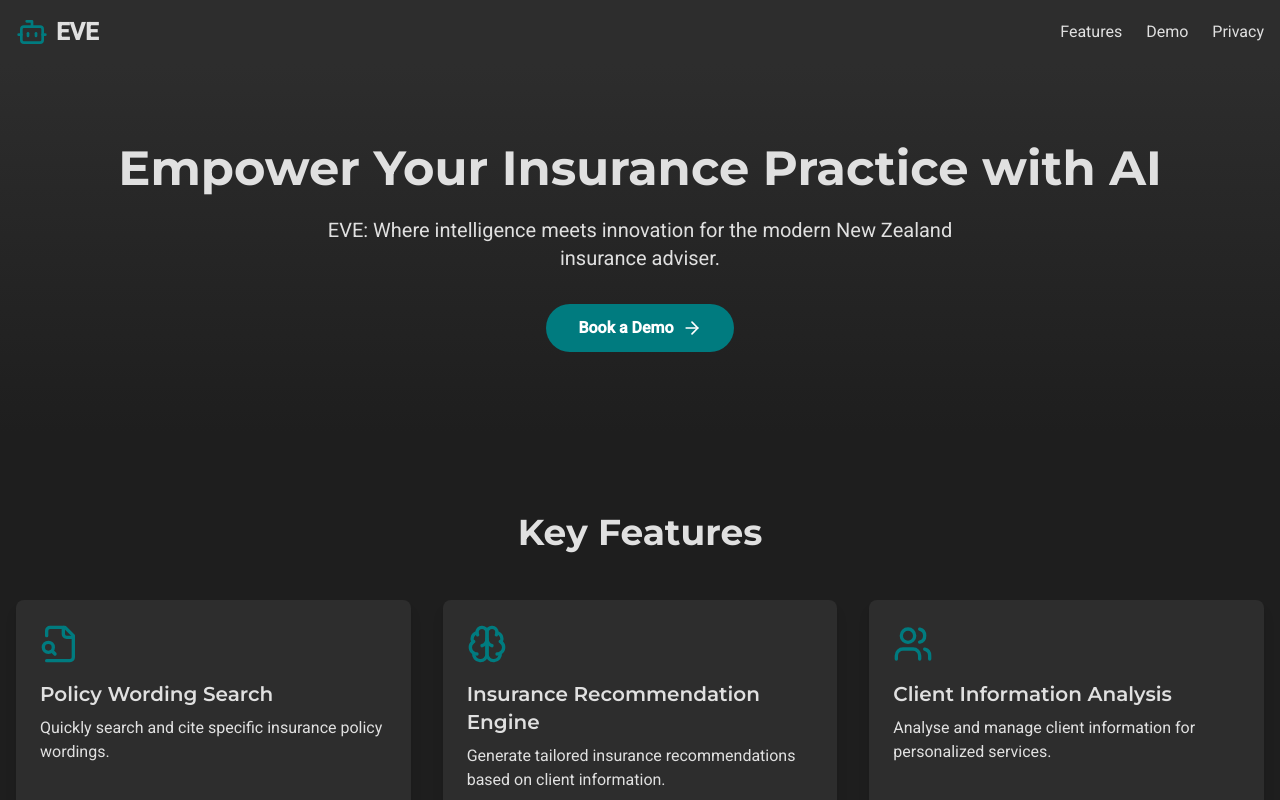
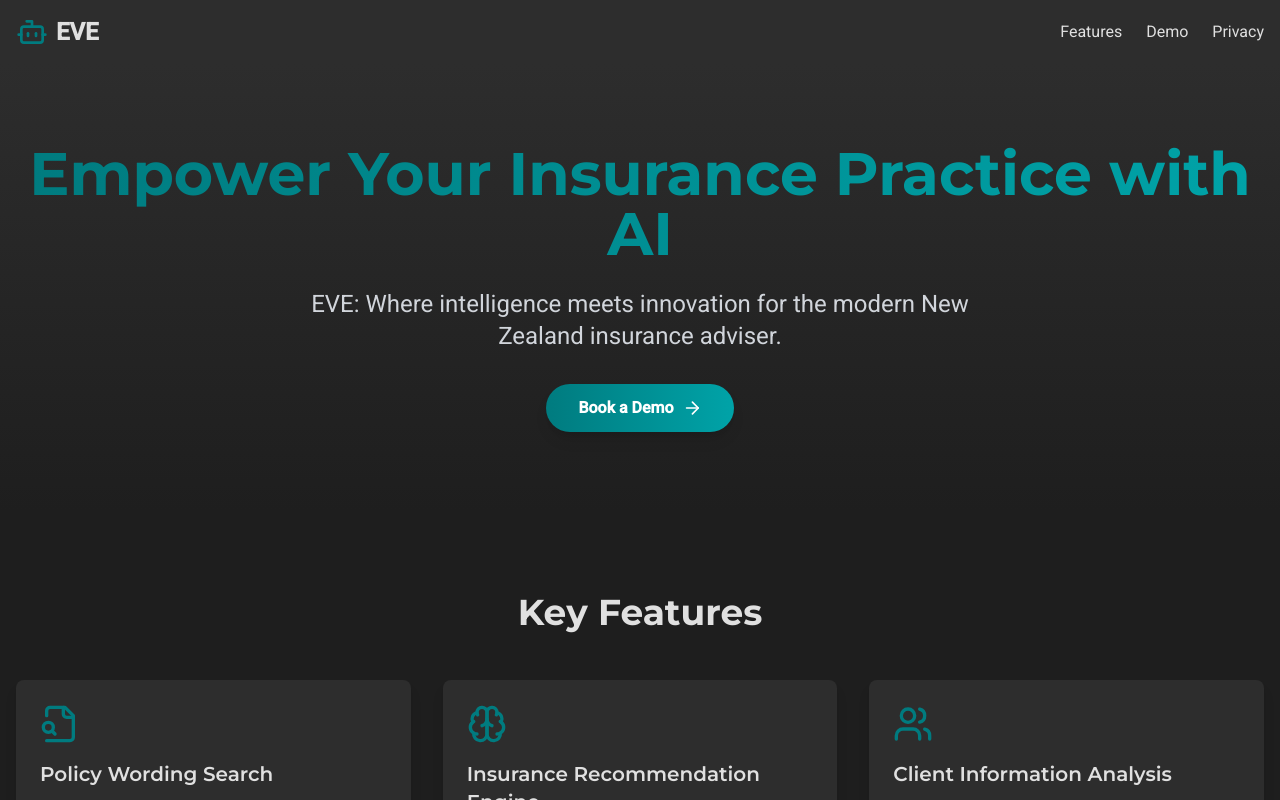
Before and after one commit to JedBST/sb1-hdsdmy, a React (Vite) app: page / in a window 1280 px wide. Shown: the top 800 px of the page. Built offline with nearby package versions, Linux system fonts and the light colour scheme.

Commit message:
improve animations

```diff
--- a/package.json
+++ b/package.json
@@ -11,9 +11,11 @@
   },
   "dependencies": {
     "emailjs-com": "^3.2.0",
+    "framer-motion": "^11.11.9",
     "lucide-react": "^0.344.0",
     "react": "^18.3.1",
-    "react-dom": "^18.3.1"
+    "react-dom": "^18.3.1",
+    "react-intersection-observer": "^9.13.1"
   },
   "devDependencies": {
     "@eslint/js": "^9.9.1",
--- a/src/components/Features.tsx
+++ b/src/components/Features.tsx
@@ -1,4 +1,6 @@
-import React, { useState } from 'react';
+import React, { useEffect, useRef } from 'react';
+import { motion, useAnimation } from 'framer-motion';
+import { useInView } from 'react-intersection-observer';
 import { FileSearch, Brain, Users, Globe, Lock, Zap } from 'lucide-react';
 
 const features = [
@@ -40,47 +42,100 @@ const features = [
   },
 ];
 
-const FeatureCard: React.FC<{
-  icon: React.ElementType;
-  title: string;
-  description: string;
-  details: string;
-}> = ({ icon: Icon, title, description, details }) => {
-  const [isHovered, setIsHovered] = useState(false);
+const FeatureCard = ({ icon: Icon, title, description, details, index }) => {
+  const cardVariants = {
+    hidden: { opacity: 0 },
+    visible: {
+      opacity: 1,
+      transition: {
+        duration: 0.6,
+        ease: 'easeInOut',
+      },
+    },
+  };
 
   return (
-    <div
+    <motion.div
+      variants={cardVariants}
       className="bg-[#2D2D2D] p-6 rounded-lg shadow-lg transition-all duration-300 transform hover:scale-105 hover:shadow-2xl cursor-pointer overflow-hidden relative group"
-      onMouseEnter={() => setIsHovered(true)}
-      onMouseLeave={() => setIsHovered(false)}
     >
-      <div className={`transition-all duration-300 ${isHovered ? 'opacity-0' : 'opacity-100'}`}>
+      <motion.div
+        initial={{ opacity: 1 }}
+        whileHover={{ opacity: 0 }}
+        transition={{ duration: 0.3, ease: 'easeInOut' }}
+      >
         <Icon className="text-[#007B7F] mb-4" size={40} />
         <h3 className="text-xl font-semibold mb-2">{title}</h3>
         <p>{description}</p>
-      </div>
-      <div
-        className={`absolute inset-0 bg-[#007B7F] p-6 flex flex-col justify-center items-center transition-all duration-300 ${
-          isHovered ? 'opacity-100' : 'opacity-0 pointer-events-none'
-        }`}
+      </motion.div>
+      <motion.div
+        className="absolute inset-0 bg-[#007B7F] p-6 flex flex-col justify-center items-center"
+        initial={{ opacity: 0 }}
+        whileHover={{ opacity: 1 }}
+        transition={{ duration: 0.3, ease: 'easeInOut' }}
       >
         <h3 className="text-xl font-semibold mb-2 text-white">{title}</h3>
         <p className="text-white text-center">{details}</p>
-      </div>
-    </div>
+      </motion.div>
+    </motion.div>
   );
 };
 
-const Features: React.FC = () => {
+const Features = () => {
+  const controls = useAnimation();
+  const [ref, inView] = useInView({
+    threshold: 0.1,
+    triggerOnce: true,
+  });
+
+  useEffect(() => {
+    if (inView) {
+      controls.start("visible");
+    }
+  }, [controls, inView]);
+
+  const containerVariants = {
+    hidden: {},
+    visible: {
+      transition: {
+        staggerChildren: 0.2,
+      },
+    },
+  };
+
+  const titleVariants = {
+    hidden: { opacity: 0 },
+    visible: {
+      opacity: 1,
+      transition: {
+        duration: 0.8,
+        ease: 'easeInOut',
+      },
+    },
+  };
+
   return (
     <section id="features" className="py-20 bg-[#1E1E1E]">
       <div className="container mx-auto px-4">
-        <h2 className="text-4xl font-bold text-center mb-12">Key Features</h2>
-        <div className="grid grid-cols-1 md:grid-cols-2 lg:grid-cols-3 gap-8">
+        <motion.h2
+          ref={ref}
+          initial="hidden"
+          animate={controls}
+          variants={titleVariants}
+          className="text-4xl font-bold text-center mb-12"
+        >
+          Key Features
+        </motion.h2>
+        <motion.div
+          variants={containerVariants}
+          initial="hidden"
+          animate={controls}
+          className="grid grid-cols-1 md:grid-cols-2 lg:grid-cols-3 gap-8"
+        >
           {features.map((feature, index) => (
-            <FeatureCard key={index} {...feature} />
+            <FeatureCard key={index} {...feature} index={index} />
           ))}
-        </div>
+        </motion.div>
       </div>
     </section>
   );
--- a/src/components/Hero.tsx
+++ b/src/components/Hero.tsx
@@ -1,25 +1,75 @@
-import React from 'react';
+import React, { useState, useEffect } from 'react';
 import { ArrowRight } from 'lucide-react';
+import { motion } from 'framer-motion';
 
 interface HeroProps {
   onBookDemo: () => void;
 }
 
 const Hero: React.FC<HeroProps> = ({ onBookDemo }) => {
+  const [isVisible, setIsVisible] = useState(false);
+
+  useEffect(() => {
+    setIsVisible(true);
+  }, []);
+
+  const containerVariants = {
+    hidden: { opacity: 0 },
+    visible: {
+      opacity: 1,
+      transition: {
+        duration: 0.8,
+        when: "beforeChildren",
+        staggerChildren: 0.2
+      }
+    }
+  };
+
+  const itemVariants = {
+    hidden: { y: 20, opacity: 0 },
+    visible: {
+      y: 0,
+      opacity: 1,
+      transition: { duration: 0.5 }
+    }
+  };
+
   return (
-    <section className="py-20 bg-gradient-to-b from-[#2D2D2D] to-[#1E1E1E]">
-      <div className="container mx-auto text-center px-4">
-        <h1 className="text-5xl font-bold mb-6">Empower Your Insurance Practice with AI</h1>
-        <p className="text-xl mb-8 max-w-2xl mx-auto">
-        EVE: Where intelligence meets innovation for the modern New Zealand insurance adviser.
-        </p>
-        <button
-          onClick={onBookDemo}
-          className="bg-[#007B7F] hover:bg-[#005B63] text-white font-bold py-3 px-8 rounded-full transition-colors duration-300 flex items-center mx-auto"
+    <section className="py-20 bg-gradient-to-b from-[#2D2D2D] to-[#1E1E1E] overflow-hidden">
+      <motion.div
+        className="container mx-auto text-center px-4"
+        variants={containerVariants}
+        initial="hidden"
+        animate={isVisible ? "visible" : "hidden"}
+      >
+        <motion.h1
+          className="text-5xl md:text-6xl font-bold mb-6 bg-clip-text text-transparent bg-gradient-to-r from-[#007B7F] to-[#00A3A8]"
+          variants={itemVariants}
         >
-          Book a Demo <ArrowRight className="ml-2" size={20} />
-        </button>
-      </div>
+          Empower Your Insurance Practice with AI
+        </motion.h1>
+        <motion.p
+          className="text-xl md:text-2xl mb-8 max-w-2xl mx-auto text-gray-300"
+          variants={itemVariants}
+        >
+          EVE: Where intelligence meets innovation for the modern New Zealand insurance adviser.
+        </motion.p>
+        <motion.div variants={itemVariants}>
+          <button
+            onClick={onBookDemo}
+            className="bg-gradient-to-r from-[#007B7F] to-[#00A3A8] hover:from-[#005B63] hover:to-[#007B7F] text-white font-bold py-3 px-8 rounded-full transition-all duration-300 transform hover:scale-105 flex items-center mx-auto shadow-lg"
+          >
+            Book a Demo
+            <motion.div
+              className="ml-2"
+              animate={{ x: [0, 5, 0] }}
+              transition={{ repeat: Infinity, duration: 1.5 }}
+            >
+              <ArrowRight size={20} />
+            </motion.div>
+          </button>
+        </motion.div>
+      </motion.div>
     </section>
   );
 };
```
Also changed, not shown: 1 other file (tests, documents, lock files or other folders).
